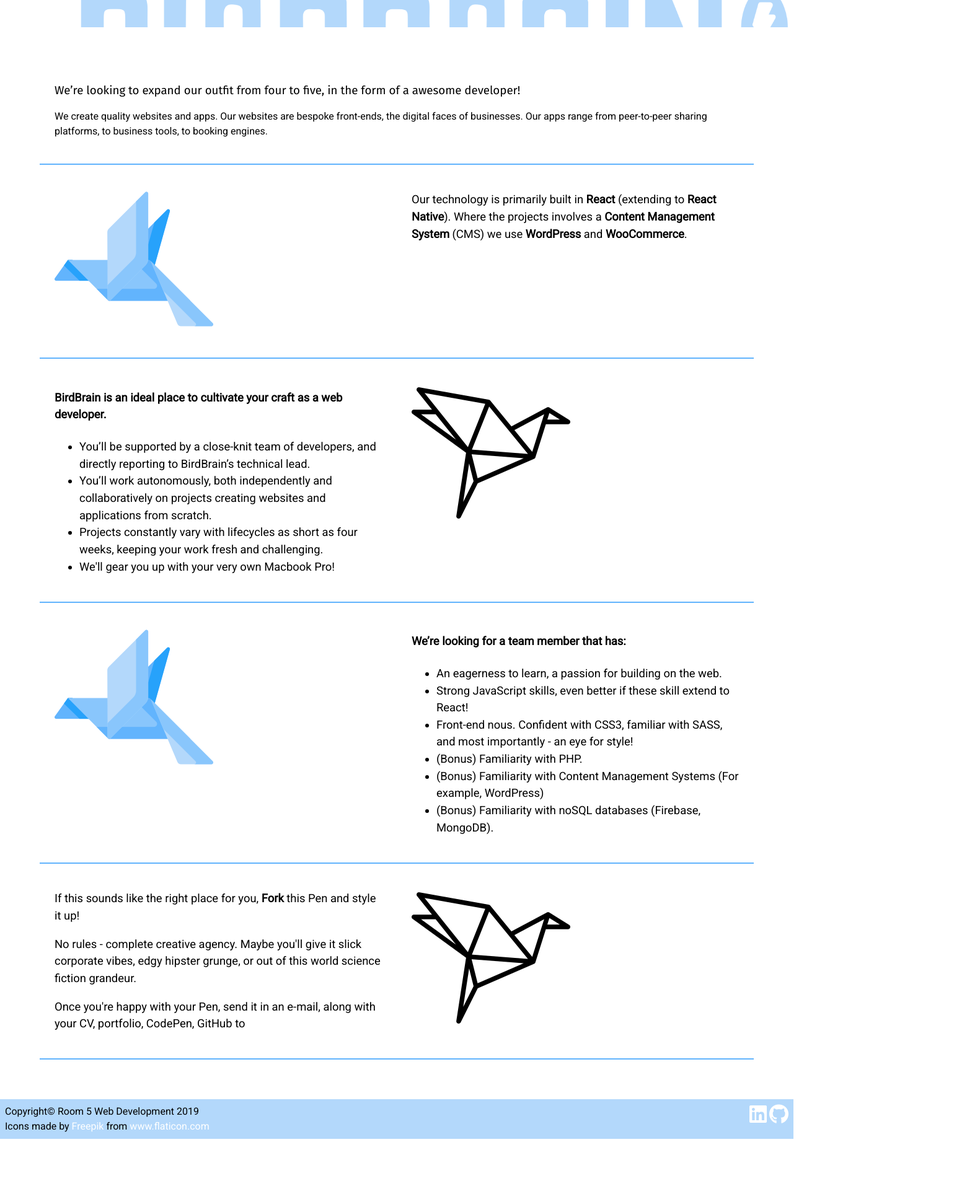
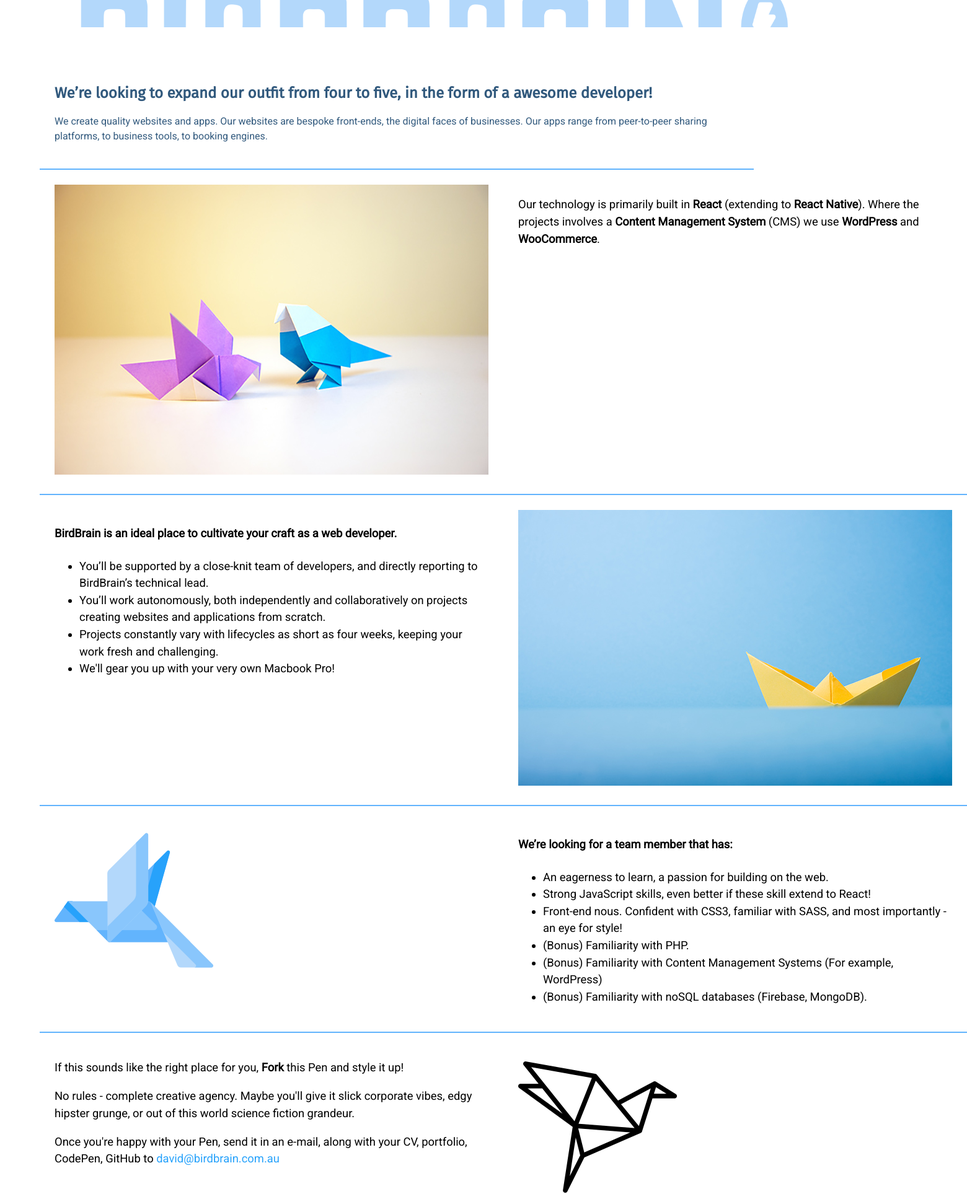
Before and after one commit to Robbozinoz/birdbrain, a website: page index.html in a window 1280 px wide. Shown: the part 180-2107 px from the top of the page at 62% size, 1560 px wide, since content can reach past the window. Before the commit the page ends 2018 px from the top, so only its background shows below. Drawn offline with nearby package versions, Linux system fonts and the light colour scheme.

Commit message:
Final imagery sizing and insertion, colour config variable applied, final code tidy up and comments applied throughout site

```diff
--- a/assets/scss/_config.scss
+++ b/assets/scss/_config.scss
@@ -2,11 +2,10 @@ $primary-color: #fff;
 $secondary-color: #62b4fd;
 $tertiary-color: #27a2fb;
 $background-opacity: 0.75;
-/*#b3d8fb
-#89c6fc
-#62b4fd
-#27a2fb
-4F90C9*/
+$quaternary-color: #b3d8fb;
+$chromatic1-color: #31597D;
+$chromatic2-color: #566B7D;
+
 
 @mixin mediaLg {
     @media screen and (min-width: 769px) and (max-width: 1170px) {
@@ -20,6 +19,7 @@ $background-opacity: 0.75;
     }
 }
 
+/*Main transition effect for site*/
 @mixin ease-out {
     transition: all 0.5s ease-out;
 }
--- a/assets/scss/_menu.scss
+++ b/assets/scss/_menu.scss
@@ -1,4 +1,4 @@
-//Menu button
+//----------------Menu button--------------------
 .menu-btn {
   position: absolute;
   color: $secondary-color;
@@ -7,7 +7,7 @@
   z-index: 3;
   cursor: pointer;
   padding: 0.5em 1.5em;
-  border: 0.1em solid #31597D;
+  border: 0.1em solid $chromatic1-color;
   margin: 0 0.5em 0.5em 0;
   border-radius: 0.25em;
   box-sizing: border-box;
@@ -23,7 +23,7 @@
   }
 }
 
-//Menu overlay
+//--------------Menu overlay--------------
 .menu {
   position: fixed;
   background: $secondary-color;
@@ -31,13 +31,15 @@
   top: 0;
   width: 100%;
   opacity: 1;
+  /*Set as hidden by default*/
   visibility: hidden;
 
-
+  /*For the ToggleMenu js function*/
   &.show {
     visibility: visible;
   }
 
+  /*Ensure content of menu are centered and visible*/
   &-branding,
   &-nav {
     display: flex;
@@ -50,6 +52,7 @@
     overflow: hidden;
   }
 
+  /*Keep menu off screen until ToggleMenu event is triggered*/
   &-nav {
     margin: 0;
     padding: 0;
@@ -65,7 +68,7 @@
     }
   }
 
-  //Branding
+  //----Brand and logo on left of menu------
   &-branding {
     background: $primary-color;
     @include ease-out;
@@ -92,6 +95,7 @@
     padding: 0.5em;
   }
 
+  /*Initiate items sliding in from off screen on Toggle Menu*/
   .nav-item {
     transform: translate3d(600px, 0, 0);
     @include ease-out;
@@ -111,9 +115,8 @@
     position: relative;
     font-size: 1.25rem;
     font-family: 'Ubuntu', sans-serif;
-    /*padding: 1rem 0;*/
     font-weight: 400;
-    color: $secondary-color;
+    color: $chromatic2-color;
     text-decoration: none;
     @include ease-out;
 
@@ -123,17 +126,9 @@
   }
 }
 
-//Delay each nav item slide by 0.1s
+/*-----Delay each nav item slide by 0.1s----*/
 @for $x from 1 through 7 {
   .nav-item:nth-child(#{$x}) {
     transition-delay: $x * 0.1s;
   }
 }
-
-footer {
-  padding: 0.5em;
-}
-
-.footer-icons {
-  float: right;
-}
--- a/assets/scss/_mobile.scss
+++ b/assets/scss/_mobile.scss
@@ -5,6 +5,7 @@
         text-align: center;
     }
 
+    /*Change template grid to one column for mobile*/
     .about {
         grid-template-areas:
             "birdbrain-1"
@@ -24,13 +25,14 @@
 }
 
 
-//Tablets medium o large size
+//Tablets medium to large size
 @include mediaLg {
     main {
         align-items: center;
         text-align: center;
     }
 
+    /*Change template grid to one column for tablet*/
     .about {
         grid-template-areas:
             "birdbrain-1"
@@ -45,10 +47,3 @@
         grid-template-columns: 1fr;
     }
 }
-
-@media all and (max-width:30em) {
-    .menu-btn {
-        display: block;
-        margin: 0.4em auto;
-    }
-}
--- a/assets/scss/main.scss
+++ b/assets/scss/main.scss
@@ -2,7 +2,6 @@
 @import "menu";
 
 body {
-
     background: $primary-color;
     color: set-text-color($primary-color);
     height: 100%;
@@ -11,7 +10,7 @@ body {
     line-height: 1.5;
 }
 
-//Headings
+//-----------Headings---------------
 h1,
 h2,
 h3 {
@@ -21,50 +20,50 @@ h3 {
 }
 
 a {
-    color: #fff;
+    color: $tertiary-color;
     text-decoration: none;
 }
 
 
+//----------Main banner imagery and styles----------
 .hero {
-    background: #b3d8fb;
+    background: $quaternary-color;
     background-image: url(../img/birdbrain.png);
     background-size: cover;
     background-repeat: no-repeat;
     width: 100%;
     height: 20vh;
     padding: 2em;
+
+    h1 {
+        padding: 1em;
+        text-align: center;
+    }
 }
 
 main {
     padding: 4rem;
 
+
     .powerful-intro {
         background: none;
         padding: 1.5rem;
-        border-bottom: #62b4fd solid 2px;
-    }
+        border-bottom: $secondary-color solid 2px;
 
-    .icons {
-        margin-top: 1rem;
+        h2 {
+            color: $chromatic1-color;
+            font-weight: 600;
+        }
 
-        a {
-            padding: 0.4rem;
-            color: $secondary-color;
-
-            &:hover {
-                color: $tertiary-color;
-                @include ease-out();
-            }
+        p {
+            color: $chromatic1-color
         }
     }
 }
 
+//-------Styling for the CSS grid , template---------------
 .about {
     display: grid;
-    /*background: lightskyblue;*/
-    /*Keep for final responsive styling
-    padding: 1.5rem;*/
     grid-template-areas: "birdbrain-1 the-technology""why-birdbrain birdbrain-2""birdbrain-3 our-dream-team-member""contact-us birdbrain-4";
     grid-template-columns: repeat(2, 1fr);
 
@@ -112,9 +111,28 @@ main {
     }
 }
 
+
+//-----------Footer styles-----------------
 footer {
-    background: #b3d8fb;
+    background: $quaternary-color;
+    padding: 0.5em;
+
+    .footer-icons {
+        margin-top: 1rem;
+        float: right;
+    }
+
+    a {
+        padding: 0.4rem;
+        color: $secondary-color;
+
+        &:hover {
+            color: $chromatic1-color;
+            @include ease-out();
+        }
+    }
 }
+
 
 /*Settings for mobile and tablet*/
 @import "mobile";
--- a/index.html
+++ b/index.html
@@ -58,19 +58,21 @@
         </nav>
     </header>
 
+    <!--Hero fot the Birdbrain logo-->
     <div class="hero">
         <div>
             <h1>Are You The Next Member of BirdBrain?</h1>
         </div>
     </div>
+
     <!--Main container for the content-->
     <main>
         <div class="powerful-intro">
             <div>
-                <h3>
+                <h2>
                     We’re looking to expand our outfit from four to five, in the form of a
                     <span>awesome</span> developer!
-                </h3>
+                </h2>
             </div>
             <p>
                 We create quality websites and apps. Our websites are bespoke
@@ -81,7 +83,7 @@
 
         <div class="about">
             <div class="about-bird birdbrain-1">
-                <img src="assets/img/origami-md.png" alt="" />
+                <img src="assets/img/origami_2.jpg" alt="origami_birds" />
             </div>
             <div class="about-bird the-technology">
                 <p>
@@ -93,7 +95,7 @@
                 </p>
             </div>
             <div class="about-bird birdbrain-2">
-                <img src="assets/img/origami-bird-md.png" alt="" />
+                <img src="assets/img/origami_3.jpg" alt="origami picture" />
             </div>
             <div class="about-bird why-birdbrain">
                 <h4>
@@ -117,7 +119,7 @@
                 </ul>
             </div>
             <div class="about-bird birdbrain-3">
-                <img src="assets/img/origami-md.png" alt="" />
+                <img src="assets/img/origami-md.png" alt="origami picture" />
             </div>
             <div class="about-bird our-dream-team-member">
                 <h4>We’re looking for a team member that has:</h4>
@@ -162,16 +164,22 @@
             </div>
         </div>
     </main>
-    <script src="assets/js/main.js"></script>
+
 </body>
+<!-----Footer------->
 <footer>
     <div class="footer-icons">
-        <a href="https://www.linkedin.com/in/jrobertson1/" target="_blank"> <i class="fab fa-linkedin fa-2x"></i> </a>
+        <a href="https://www.linkedin.com/in/jrobertson1/" target="_blank"> <i class="fab fa-linkedin fa-2x"></i>
+        </a>
         <a href="https://github.com/Robbozinoz" target="_blank"> <i class="fab fa-github fa-2x"></i> </a>
+        <div>Copyright&copy; Room 5 Web Development 2019</div>
     </div>
-    <div>Copyright&copy; Room 5 Web Development 2019</div>
-    <div>Icons made by <a href="https://www.flaticon.com/authors/freepik" title="Freepik">Freepik</a> from <a
-            href="https://www.flaticon.com/" title="Flaticon">www.flaticon.com</a></div>
+    <div>
+        <img src="assets/img/paper-plane.png" alt="origami plane">
+        <div>Icons made by <a href="https://www.flaticon.com/authors/freepik" title="Freepik">Freepik</a> from <a
+                href="https://www.flaticon.com/" title="Flaticon">www.flaticon.com</a></div>
+    </div>
 </footer>
+<script src="assets/js/main.js"></script>
 
 </html>
```
Also changed, not shown: assets/js/main.js (+5 -4 lines), assets/css/main.css, assets/img/origami_2.jpg (added), assets/img/origami_3.jpg (added).
